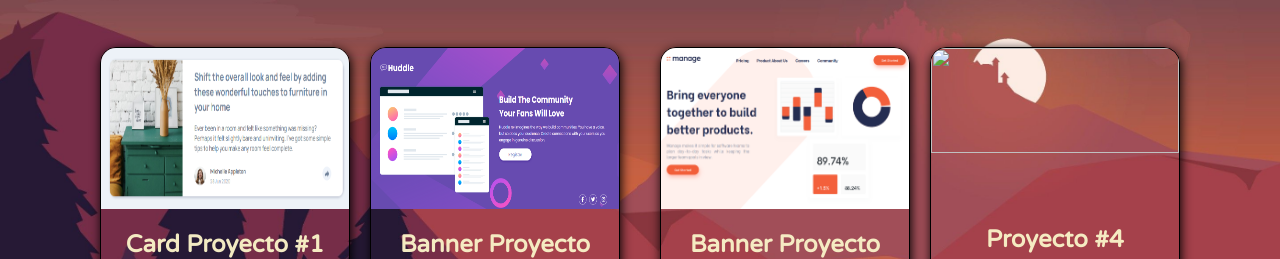
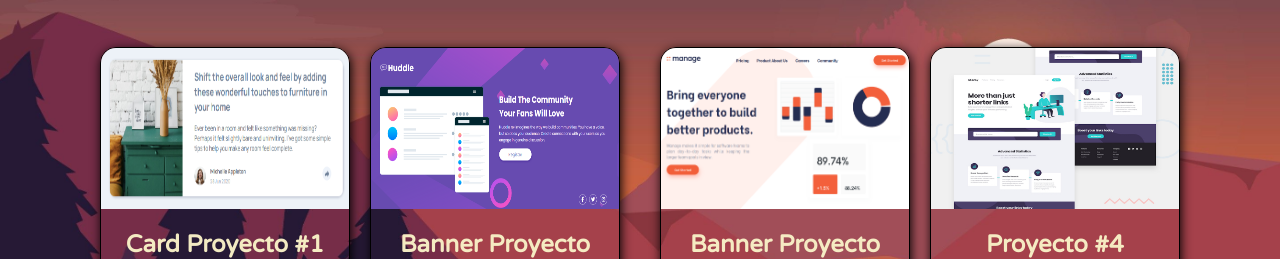
Before and after one commit to Jesuscueva/jesuscueva.github.io, a plain HTML site: page index.html in a window 1280 px wide. Shown: the part 216-475 px from the top of the page. Drawn offline with Linux system fonts and the light colour scheme.

Commit message:
subiendo_tarea

```diff
--- a/index.html
+++ b/index.html
@@ -48,7 +48,7 @@
                 </div>
                 <div class="card">
                     <a href="https://jesuscueva.github.io/Tarea_lune1_23_11_20/" target=_blank >
-                        <img src="#" alt="">
+                        <img src="./img/desktop-preview.jpg" alt="">
                         <h3>
                             Proyecto #4
                         </h3>
```
Also changed, not shown: img/desktop-preview.jpg (added).
